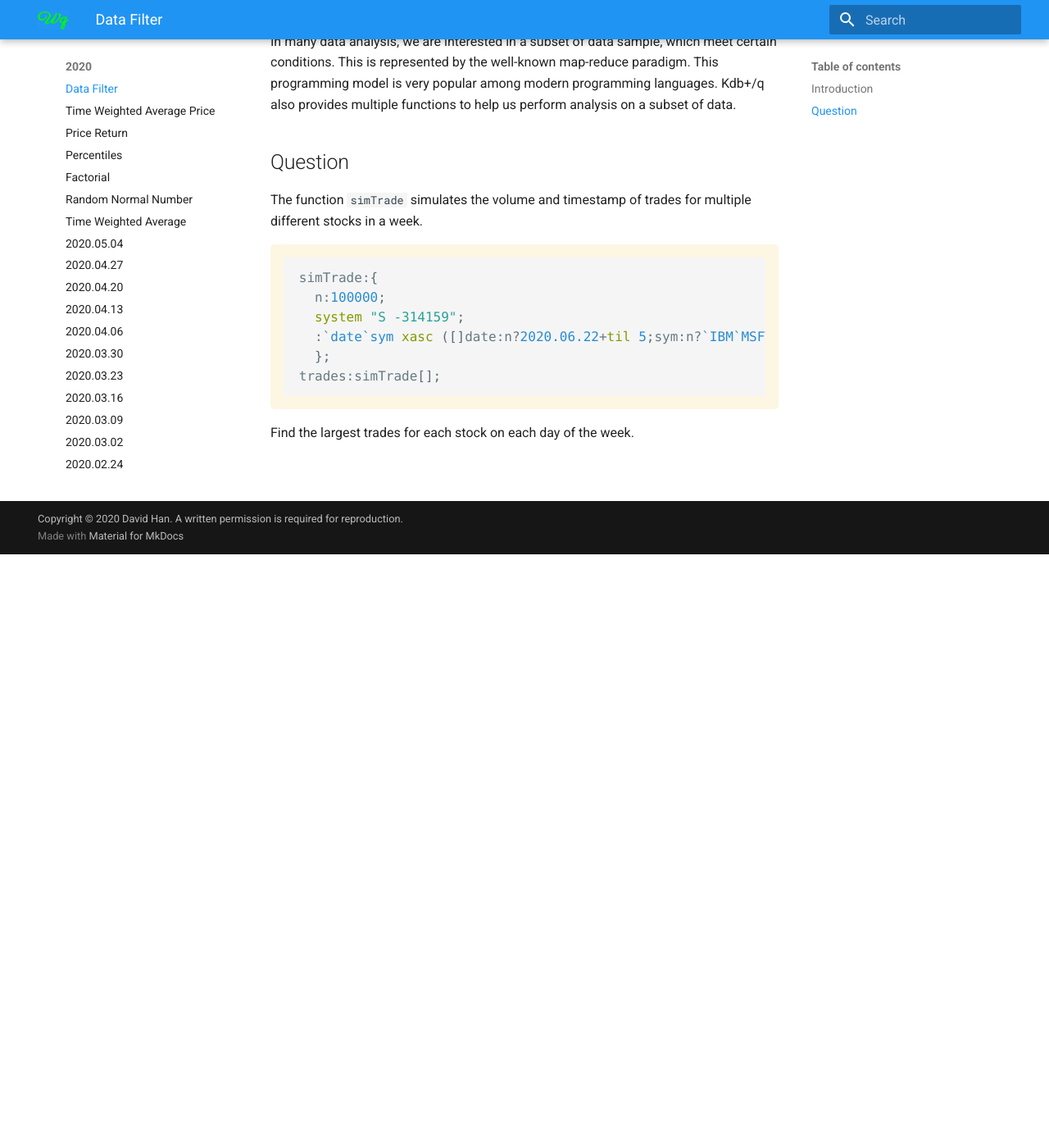
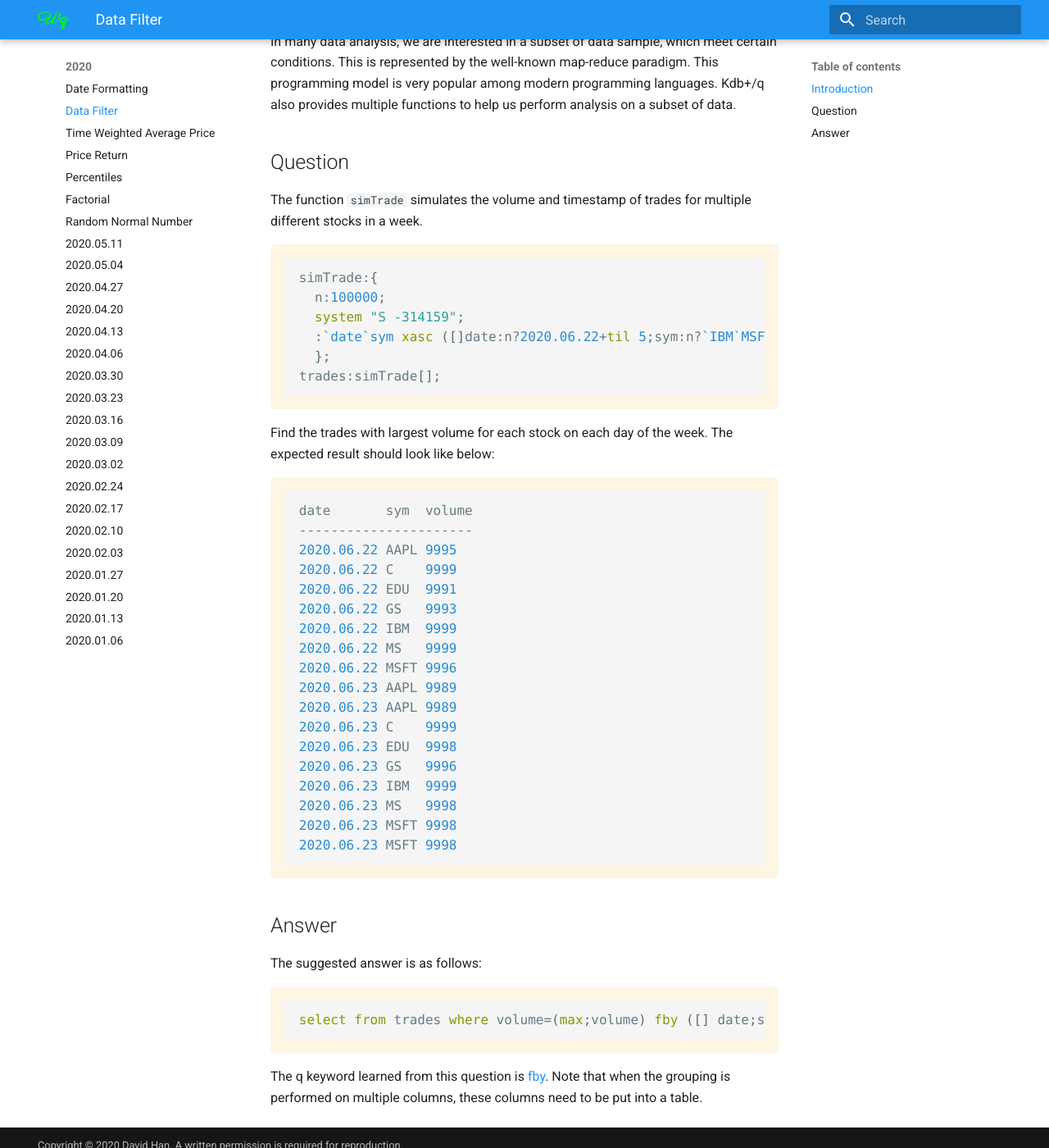
Before and after one commit to dpkwhan/weeklyq, an MkDocs documentation site: the page built from docs/2020/2020.06.22.md, in a window 1280 px wide and 1400 px high, scrolled down 724 px. Shown: the whole window at 82% size. Built offline with MkDocs 1.6.1 and Material for MkDocs 9.7.7, drawn with Linux system fonts in a browser that asks for light colours; nearby versions of some CDN libraries; comment, search, counter and statistics services are not loaded.

Commit message:
Add a new q question

````diff
--- a/docs/2020/2020.06.22.md
+++ b/docs/2020/2020.06.22.md
@@ -1 +1,3 @@
 {! 2020/2020.06.22q.md !}
+
+{! 2020/2020.06.22a.md !}
--- a/docs/2020/2020.06.22a.md
+++ b/docs/2020/2020.06.22a.md
@@ -2,5 +2,9 @@
 The suggested answer is as follows:
 
 ```q
-select from trades where volume=(max;volume) fby ([]date;sym)
+select from trades where volume=(max;volume) fby ([] date;sym)
 ```
+
+The q keyword learned from this question is [fby][fby]. Note that when the grouping is performed on multiple columns, these columns need to be put into a table.
+
+[fby]: https://code.kx.com/q/ref/fby/
--- a/docs/2020/2020.06.22q.md
+++ b/docs/2020/2020.06.22q.md
@@ -20,4 +20,25 @@
 trades:simTrade[];
 ```
 
-Find the largest trades for each stock on each day of the week.
+Find the trades with largest volume for each stock on each day of the week. The expected result should look like below:
+
+```q
+date       sym  volume
+----------------------
+2020.06.22 AAPL 9995
+2020.06.22 C    9999
+2020.06.22 EDU  9991
+2020.06.22 GS   9993
+2020.06.22 IBM  9999
+2020.06.22 MS   9999
+2020.06.22 MSFT 9996
+2020.06.23 AAPL 9989
+2020.06.23 AAPL 9989
+2020.06.23 C    9999
+2020.06.23 EDU  9998
+2020.06.23 GS   9996
+2020.06.23 IBM  9999
+2020.06.23 MS   9998
+2020.06.23 MSFT 9998
+2020.06.23 MSFT 9998
+```
--- /dev/null
+++ b/docs/2020/2020.06.29.md
@@ -0,0 +1,3 @@
+{! 2020/2020.06.29q.md !}
+
+{! 2020/2020.06.29a.md !}
--- a/mkdocs.yml
+++ b/mkdocs.yml
@@ -23,12 +23,12 @@
   - "UA-140259656-1"
   - "auto"
 
-# extra:
-#   social:
-#     - icon: fontawesome/brands/github
-#       link: https://dpkwhan.github.io/weeklyq/
-#     - icon: fontawesome/brands/linkedin
-#       link: https://www.linkedin.com/in/zhaohuihan/
+extra:
+  social:
+    - icon: fontawesome/brands/github
+      link: https://github.com/dpkwhan/weeklyq
+    - icon: fontawesome/brands/linkedin
+      link: https://www.linkedin.com/in/zhaohuihan/
 
 markdown_extensions:
   - admonition
@@ -64,6 +64,7 @@
 nav:
   - Home: index.md
   - 2020:
+      - 2020/2020.06.29.md
       - 2020/2020.06.22.md
       - 2020/2020.06.15.md
       - 2020/2020.06.08.md
````
Also changed, not shown: README.md (+3 -3 lines), docs/2020/2020.06.29a.md (added, +34 -0 lines), docs/2020/2020.06.29q.md (added, +19 -0 lines), docs/assets/img/2020.06.29.png (added).
